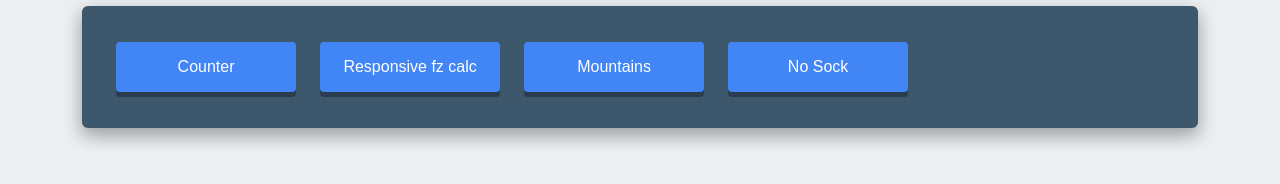
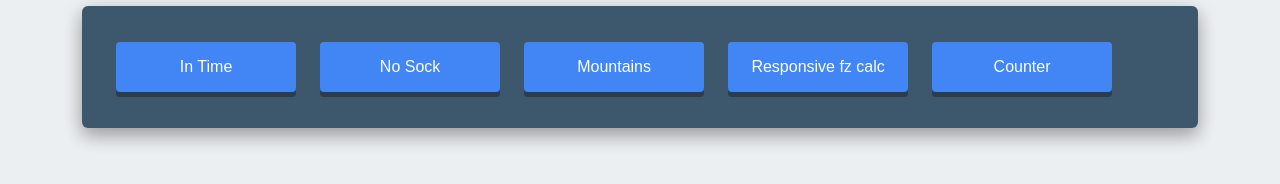
Before and after one commit to denistrator/projects-gallery, a plain HTML site: page index.html in a window 1280 px wide. Drawn offline with Linux system fonts and the light colour scheme.

Commit message:
add project "In Time" to the projects gallery

```diff
--- a/index.html
+++ b/index.html
@@ -9,10 +9,11 @@
 	</head>
 	<body>
 		<div id="wrap">
-			<a class="site_links" href="projects/counter/index.html">Counter</a>
-			<a class="site_links" href="projects/responsive-fz-calc/index.html">Responsive fz calc</a>
-			<a class="site_links" href="projects/training-01-mountains/builds/index.html">Mountains</a>
-			<a class="site_links" href="projects/spalah-lessons--task-13/builds/index.html">No Sock</a>
-		</div><!--wrap-->
+            <a class="site_links" href="projects/spalah-lessons--lesson-1/index.html">In Time</a>
+            <a class="site_links" href="projects/spalah-lessons--task-13/builds/index.html">No Sock</a>
+            <a class="site_links" href="projects/training-01-mountains/builds/index.html">Mountains</a>
+            <a class="site_links" href="projects/responsive-fz-calc/index.html">Responsive fz calc</a>
+            <a class="site_links" href="projects/counter/index.html">Counter</a>
+        </div><!--wrap-->
 	</body>
 </html>
```
